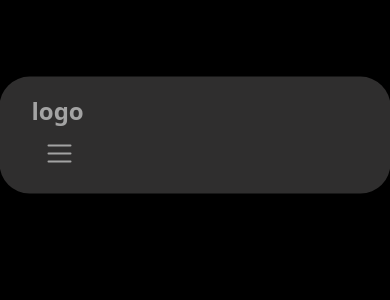
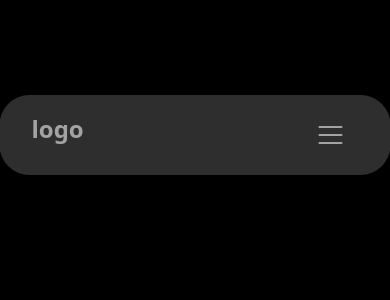
Before and after one commit to sumant1512/seetimaar-films, an Angular app: page / in a window 390 px wide. Shown: the top 300 px of the page. Built offline with nearby package versions, Linux system fonts and the light colour scheme.

Commit message:
mobile header icon issue fixed (#8)

```diff
--- a/src/app/header/header.component.html
+++ b/src/app/header/header.component.html
@@ -3,6 +3,7 @@
   [attr.data-status]="isScrolled ? 'scrolled' : null"
 >
   <div class="container-fluid">
+    <div class="d-flex justify-content-between">
       <h1 class="logo">logo</h1>
       <button
         class="navbar-toggler d-lg-none"
@@ -15,6 +16,7 @@
       >
         <span class="navbar-toggler-icon"></span>
       </button>
+    </div>
     <div
       class="collapse navbar-collapse d-lg-flex justify-content-lg-end"
       id="headerNav"
```
Lines whose indentation alone changed are shown as unchanged.
